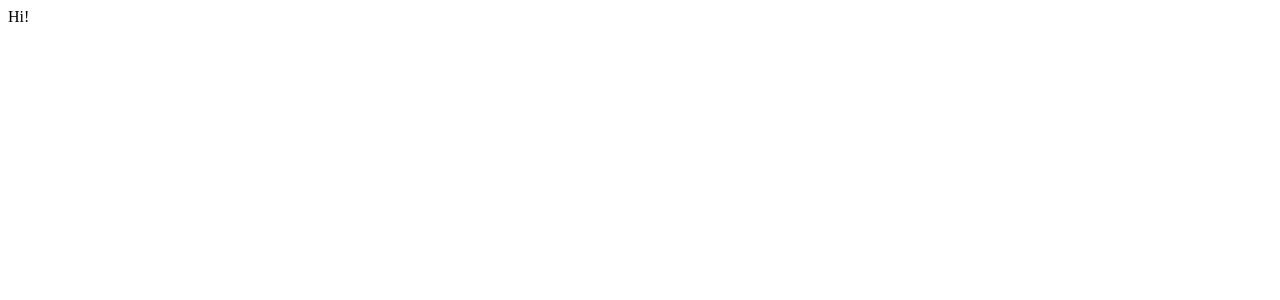
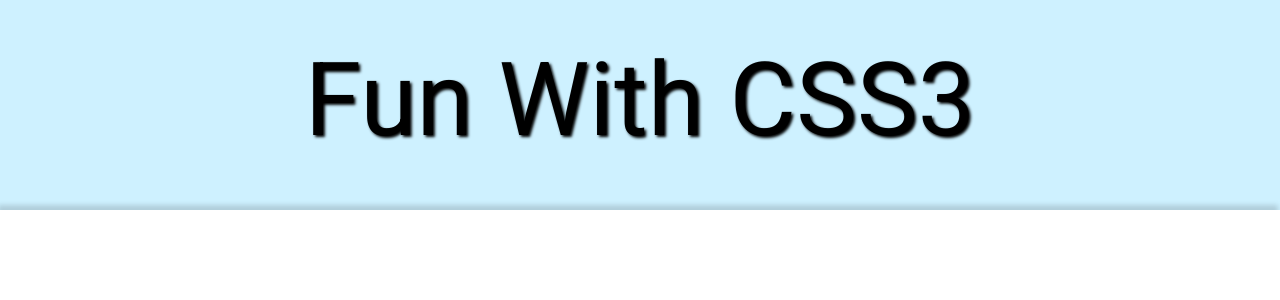
Before and after one commit to Franco84/fun_with_css3, a React (Create React App) app: page / in a window 1280 px wide. Shown: the top 300 px of the page. Built offline with nearby package versions, Linux system fonts and the light colour scheme.

Commit message:
created header

```diff
--- a/package.json
+++ b/package.json
@@ -1,11 +1,12 @@
 {
-  "name": "Fun with CSS3",
+  "name": "Fun-with-CSS3",
   "version": "0.1.0",
   "private": true,
   "main": "index.js",
   "dependencies": {
     "lodash": "^4.17.4",
     "react": "^16.2.0",
+    "react-bootstrap": "^0.31.5",
     "react-dom": "^16.2.0",
     "react-router": "^4.2.0",
     "react-scripts": "1.0.17"
--- a/src/components/App.js
+++ b/src/components/App.js
@@ -1,12 +1,19 @@
 import React, {Component} from 'react'
+import {Grid, Row, Col} from 'react-bootstrap'
+import Header from './Header'
 
 class App extends Component {
 
   render() {
     return (
-      <div>
-        Hi!
-      </div>
+      <Grid>
+        <Header />
+        <Row>
+          <Col>
+
+          </Col>
+        </Row>
+      </Grid>
     )
   }
 }
--- /dev/null
+++ b/src/components/Header.js
@@ -0,0 +1,20 @@
+import React from 'react'
+import {PageHeader} from 'react-bootstrap'
+
+const Header = () => {
+  return (
+      <div>
+      <div className="blue-bg">
+        <div className="header-container">
+          <span className="header-text">
+            Fun With CSS3
+          </span>
+        </div>
+      </div>
+      <div className="white-bg shadow"></div>
+
+    </div>
+  )
+}
+
+export default Header
--- a/src/index.js
+++ b/src/index.js
@@ -1,5 +1,6 @@
 import React from 'react'
 import ReactDOM from 'react-dom'
 import App from './components/App'
+import '../style/style.css';
 
 ReactDOM.render(<App />, document.getElementById('root'));
--- /dev/null
+++ b/style/style.css
@@ -0,0 +1,51 @@
+@import url('https://fonts.googleapis.com/css?family=Roboto');
+
+body {
+  margin: 0 !important;
+}
+
+.header-container {
+  display: flex;
+  height: 200px;
+  align-items: center;
+  justify-content: center;
+}
+
+.header-text {
+  display: flex;
+  font-family: 'Roboto', sans-serif;
+  font-size: 8vw;
+  text-shadow: 2px 2px 3px;
+}
+
+.blue-bg {
+  position: fixed;
+  background-color: #cef1ff;
+  top: 0;
+  height: 400px;
+  width: 100vw;
+  z-index: -1;
+}
+
+.white-bg {
+  position: absolute;
+  top: 0;
+  background-color: #fff;
+  min-height: 500px;
+  margin: 210px 0px;
+  width: 100vw;
+  height: 100vh;
+  z-index: -1;
+}
+
+.content {
+  position: absolute;
+  top: 0;
+  margin: 250px 10vw;
+  max-width: 60vw;
+  background-color: #fff;
+}
+
+.shadow {
+  box-shadow: -2px -5px 5px 0px rgba(0,0,0,0.15);
+}
```
Also changed, not shown: 2 other files (tests, documents, lock files or other folders).
